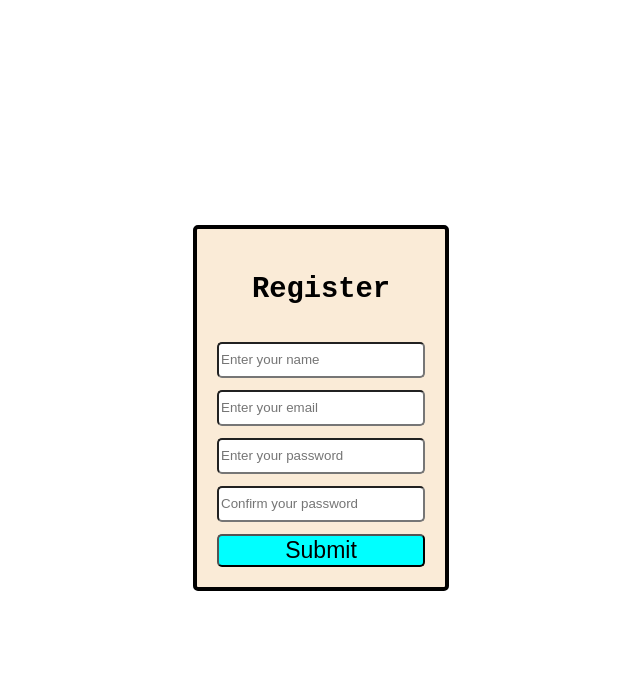
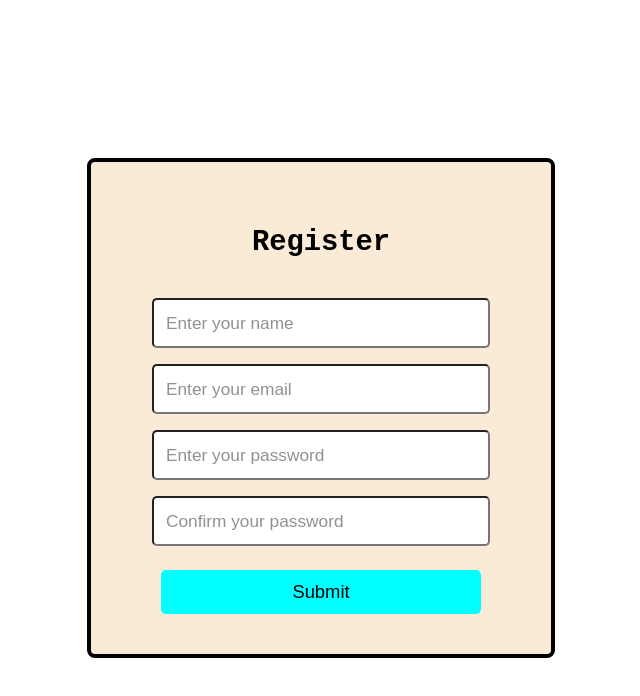
Before and after one commit to AiSharath/Missing-persons-app, a React (Vite) app in the folder frontend/: page /register in a window 1280 px wide. Shown: the top 696 px of the page, without its empty margins (319-959 px from the left). Built offline with nearby package versions, Linux system fonts and the light colour scheme.

Commit message:
Made some changes in styling

```diff
--- a/frontend/src/RegisterUser.css
+++ b/frontend/src/RegisterUser.css
@@ -10,11 +10,13 @@
 .inside-form{
     display:flex;
     flex-direction: column;
-    gap:12px;
-    padding: 20px;
+    gap:16px; /* slightly more space */
+    padding: 40px; /* more padding */
     background-color: antiquewhite;
     border: 4px solid black ;
-    border-radius: 5px;
+    border-radius: 8px;
+    min-width: 380px; /* wider */
+    align-items: center; /* center all children horizontally */
 }
 
 .inside-form h2{
@@ -22,13 +24,30 @@
 }
 
 .inside-form input{
-    width:200px;
-    height:30px;
+    width: 320px; /* wider */
+    height: 44px;  /* taller */
     border-radius: 5px;
+    font-size: 1.15rem; /* bigger text */
+    padding-left: 12px;
+}
+
+.inside-form input::placeholder {
+    font-size: 1.08rem; /* bigger placeholder */
+    opacity: 0.8;
 }
 
 .inside-form button{
-    font-size: larger;
+    width: 320px; /* same as input */
+    height: 44px;  /* same as input */
+    font-size: 1.15rem;
     border-radius: 5px;
     background-color: cyan;
+    border: none;
+    cursor: pointer;
+    margin-top: 8px;
+    transition: background 0.2s;
 }
+
+.inside-form button:hover {
+    background-color: #00bcd4;
+}
```
